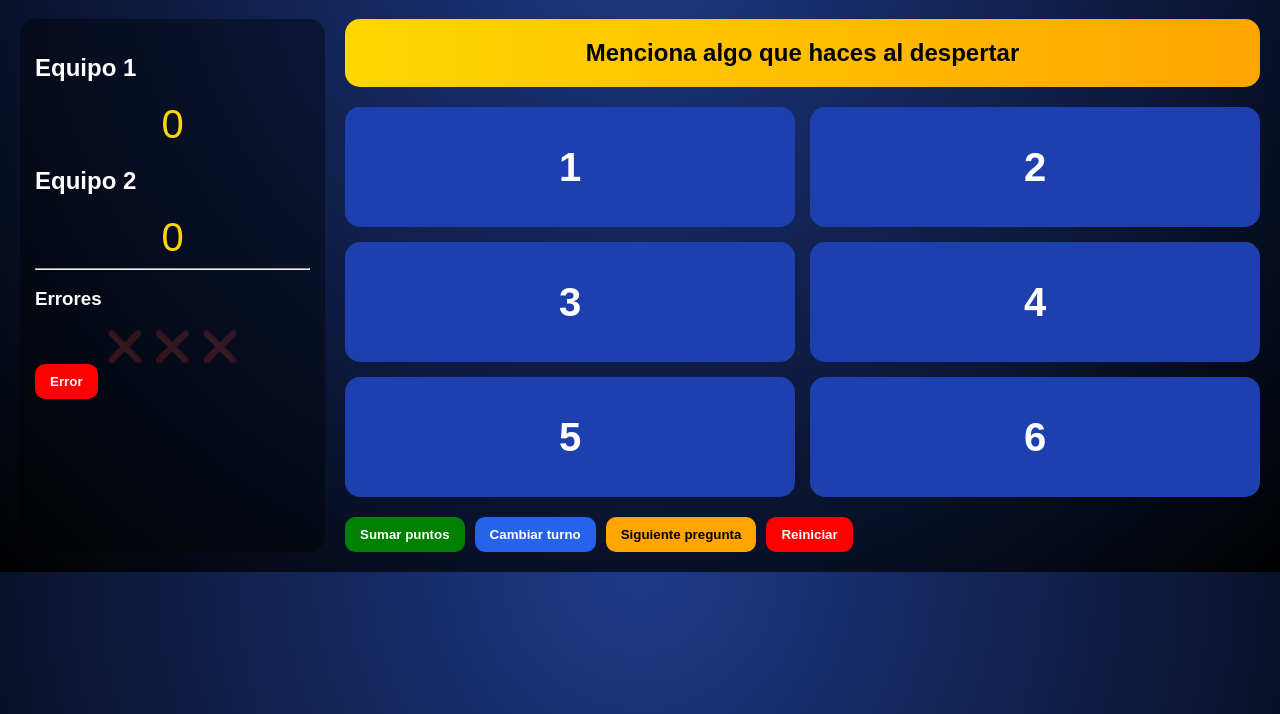
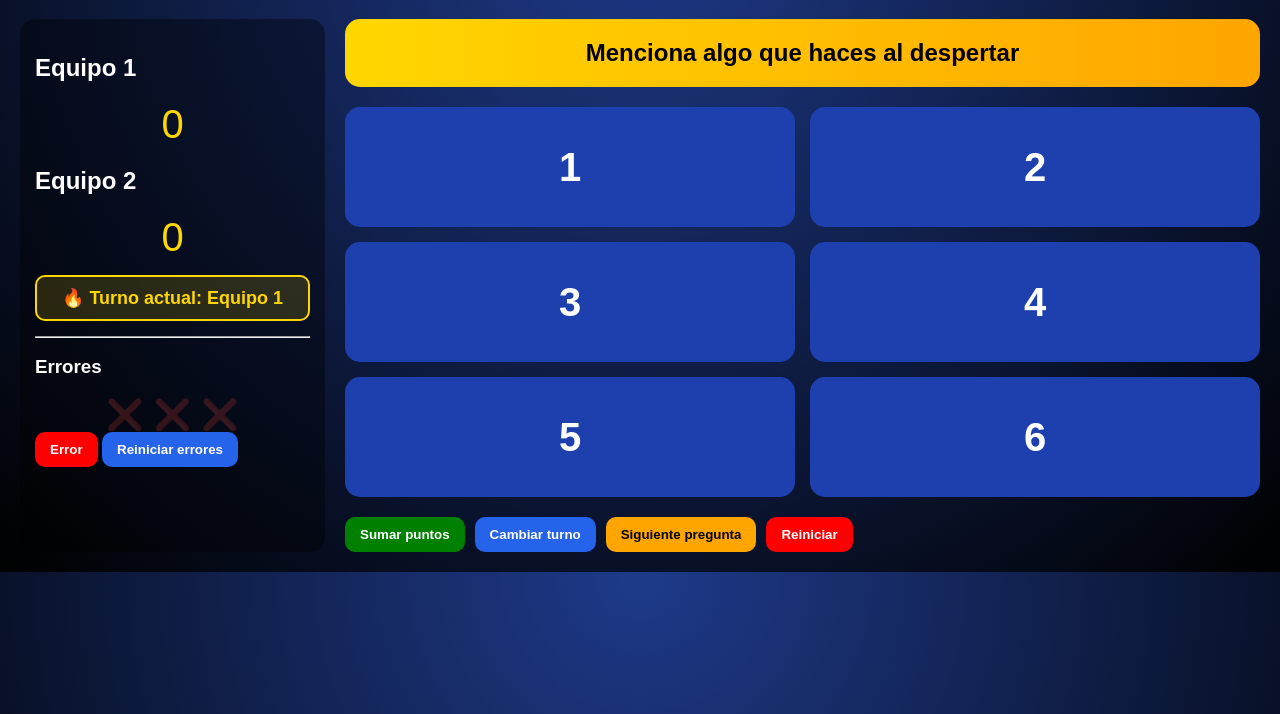
Before and after one commit to KennbyGlez/100-Mexicanos, a plain HTML site: page index.html in a window 1280 px wide. Shown: the part 86-800 px from the top of the page. Drawn offline with Linux system fonts and the light colour scheme.

Commit message:
Update index.html

```diff
--- a/index.html
+++ b/index.html
@@ -42,6 +42,18 @@ h1 {
 .score {
   font-size: 40px;
   text-align: center;
+  color: gold;
+}
+
+.turnoBox {
+  margin: 15px 0;
+  padding: 10px;
+  background: rgba(255, 215, 0, 0.15);
+  border: 2px solid gold;
+  border-radius: 10px;
+  text-align: center;
+  font-weight: bold;
+  font-size: 18px;
   color: gold;
 }
 
@@ -149,13 +161,16 @@ button {
 
 <div class="container">
 
-  <!-- PANEL -->
   <div class="panel">
     <h2>Equipo 1</h2>
     <div class="score" id="score1">0</div>
 
     <h2>Equipo 2</h2>
     <div class="score" id="score2">0</div>
+
+    <div class="turnoBox" id="turnoBox">
+      🔥 Turno actual: Equipo 1
+    </div>
 
     <hr>
 
@@ -167,9 +182,9 @@ button {
     </div>
 
     <button class="red" onclick="addError()">Error</button>
+    <button class="blue" onclick="resetErrors()">Reiniciar errores</button>
   </div>
 
-  <!-- JUEGO -->
   <div>
 
     <div class="question" id="question">
@@ -189,7 +204,6 @@ button {
 </div>
 
 <script>
-// ---------------- DATA ----------------
 const questions = [
   {
     q: "Menciona algo que haces al despertar",
@@ -222,7 +236,6 @@ let score2 = 0;
 let team = 1;
 let errors = 0;
 
-// ---------------- AUDIO SIMPLE ----------------
 function beep(freq){
   const ctx = new (window.AudioContext || window.webkitAudioContext)();
   const o = ctx.createOscillator();
@@ -235,7 +248,10 @@ function beep(freq){
   o.stop(ctx.currentTime + 0.2);
 }
 
-// ---------------- INIT ----------------
+function updateTurno(){
+  document.getElementById("turnoBox").innerText = "🔥 Turno actual: Equipo " + team;
+}
+
 function loadQuestion(){
   const q = questions[qIndex];
   document.getElementById("question").innerText = q.q;
@@ -285,17 +301,21 @@ function sumPoints(){
 
 function switchTeam(){
   team = team === 1 ? 2 : 1;
+  updateTurno();
   beep(300);
 }
 
 function addError(){
   if(errors >= 3) return;
   errors++;
+  updateErrors();
+  beep(150);
+}
 
-  const container = document.getElementById("errors");
-  container.children[errors-1].style.opacity = 1;
-
-  beep(150);
+function resetErrors(){
+  errors = 0;
+  updateErrors();
+  beep(400);
 }
 
 function nextQuestion(){
@@ -310,8 +330,10 @@ function resetGame(){
   score2 = 0;
   errors = 0;
   qIndex = 0;
+  team = 1;
   updateScores();
   updateErrors();
+  updateTurno();
   loadQuestion();
 }
 
@@ -326,7 +348,6 @@ function updateErrors(){
   });
 }
 
-// ---------------- START ----------------
 setTimeout(()=>{
   document.getElementById("intro").style.display = "none";
 }, 2000);
@@ -334,7 +355,7 @@ setTimeout(()=>{
 loadQuestion();
 updateScores();
 updateErrors();
-
+updateTurno();
 </script>
 
 </body>
```
